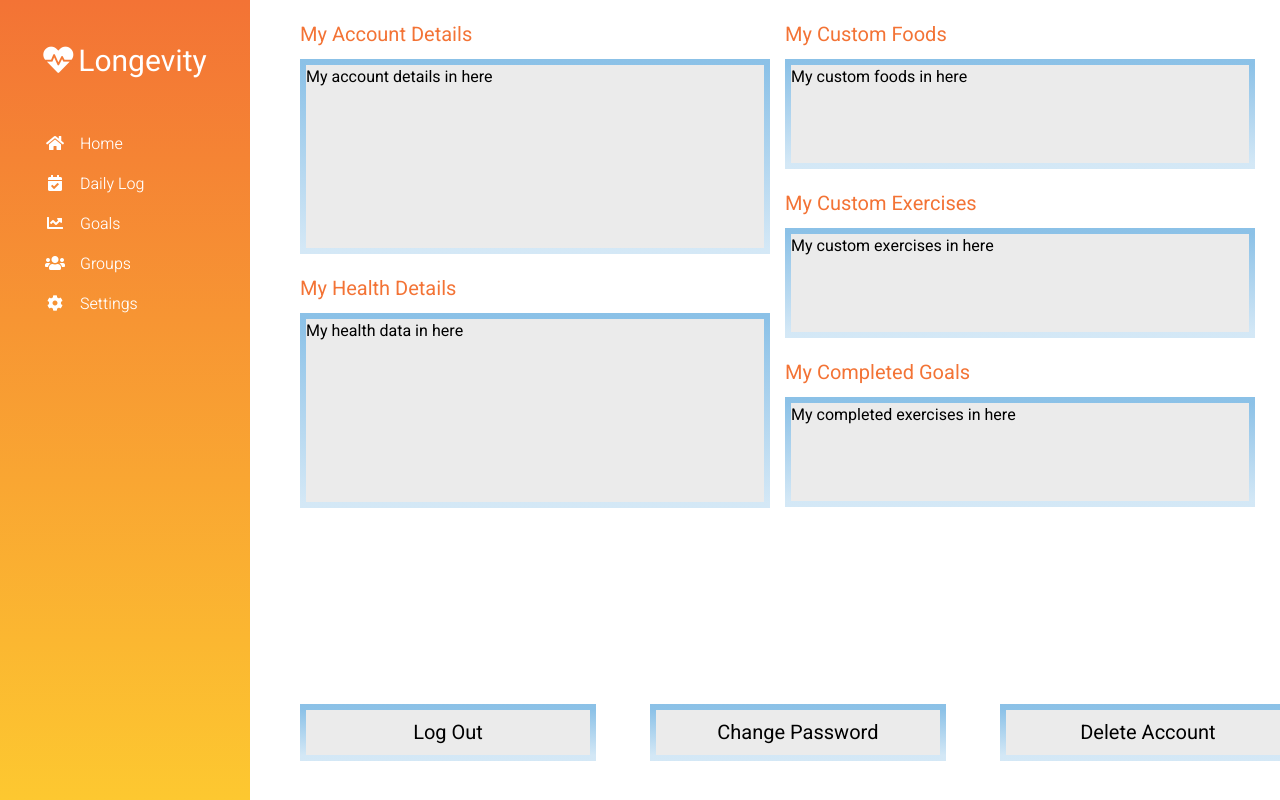
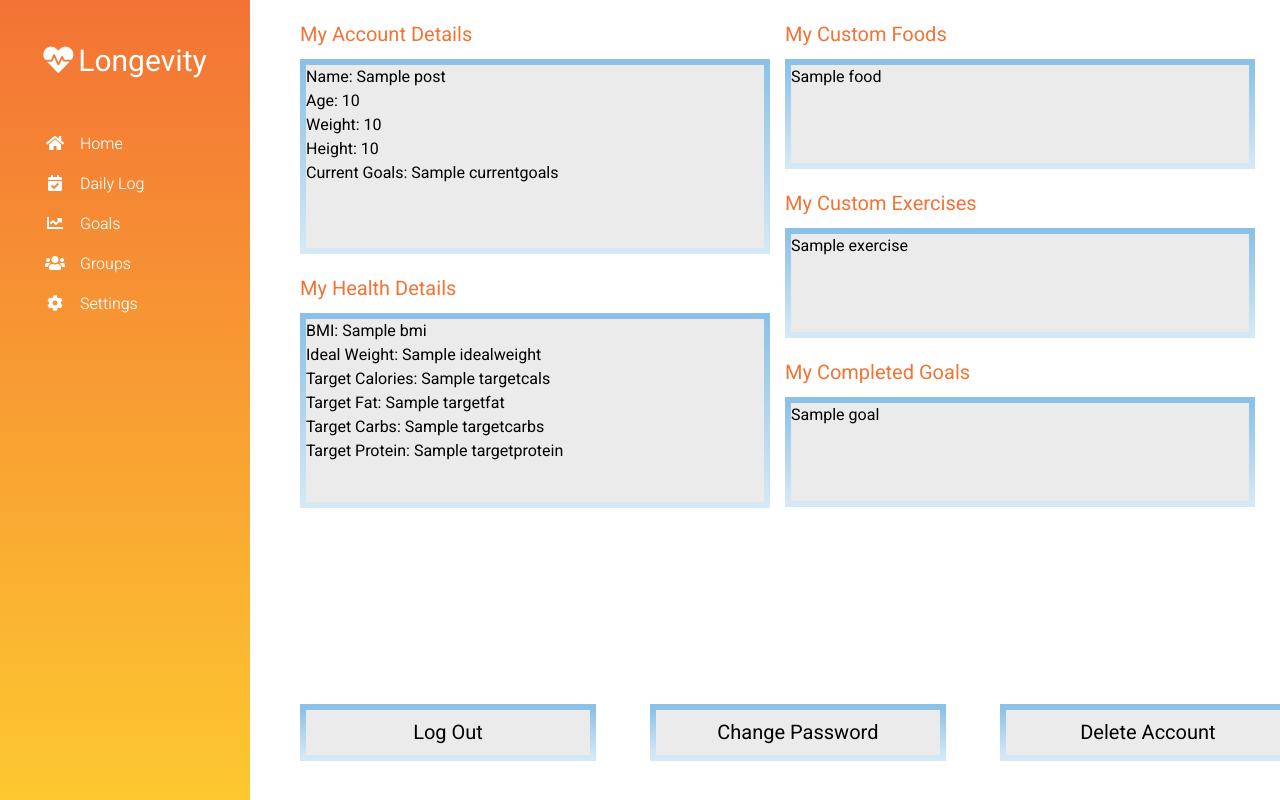
Before and after one commit to thomasdavey/HealthTrackerWebsite, a Django app: template tracker/templates/settings.html in a window 1280 px wide. Run offline with Django 3.2, Linux system fonts and the light colour scheme; the template is opened without the code that fills it: most values are stand-ins (such as "Sample title", 1, 10 or a date in 2020); some libraries are stand-ins or nearby versions.

Commit message:
changes to settings page + views.py

```diff
--- a/tracker/templates/settings.html
+++ b/tracker/templates/settings.html
@@ -4,19 +4,56 @@
     <div class = "row">
     <div class = "flex-container">
         <p id = "settingsTitle" style = margin-left:50px;>My Account Details</p>
-        <div id = "scrollboxLeft">My account details in here
+        <div id = "scrollboxLeft">
+        {% block myAccount %}
+        {% for post in details %}
+            <p>Name: {{ post.name }}</p>
+            <p>Age: {{ post.age }}</p>
+            <p>Weight: {{ post.weight }}</p>
+            <p>Height: {{ post.height }}</p>
+            <p>Current Goals: {{ post.currentgoals }}</p>
+        {% endfor %}
+        {% endblock %}
         </div>
         <p id = "settingsTitle" style = margin-left:50px>My Health Details</p>
-        <div id = "scrollboxLeft">My health data in here</div>
+        <div id = "scrollboxLeft">
+        {% block myHealth %}
+        {% for post in health %}
+            <p>BMI: {{ post.bmi }}</p>
+            <p>Ideal Weight: {{ post.idealweight }}</p>
+            <p>Target Calories: {{ post.targetcals}}</p>
+            <p>Target Fat: {{ post.targetfat }}</p>
+            <p>Target Carbs: {{ post.targetcarbs }}</p>
+            <p>Target Protein: {{ post.targetprotein }}</p>
+        {% endfor %}
+        {% endblock %}</div>
     </div>
 
     <div class = "flex-container">
         <p id = "settingsTitle" style = margin-left:20px>My Custom Foods</p>
-        <div id = "scrollBoxRight">My custom foods in here</div>
+        <div id = "scrollBoxRight">
+            {% block myFood %}
+                {% for post in foods %}
+                    <p>{{ post.food }}</p>
+                {% endfor %}
+            {% endblock %}
+        </div>
         <p id = "settingsTitle" style = margin-left:20px>My Custom Exercises</p>
-        <div id = "scrollBoxRight">My custom exercises in here</div>
+        <div id = "scrollBoxRight">
+            {% block myExercise %}
+                {% for post in exercises %}
+                    <p>{{ post.exercise }}</p>
+                {% endfor %}
+            {% endblock %}
+        </div>
         <p id = "settingsTitle" style = margin-left:20px>My Completed Goals</p>
-        <div id = "scrollBoxRight">My completed exercises in here</div>
+        <div id = "scrollBoxRight">
+            {% block myGoals %}
+                {% for post in goals %}
+                    <p>{{ post.goal }}</p>
+                {% endfor %}
+            {% endblock %}
+        </div>
     </div>
     </div>
 
```
Also changed, not shown: tracker/views.py (+46 -1 lines), db.sqlite3.
